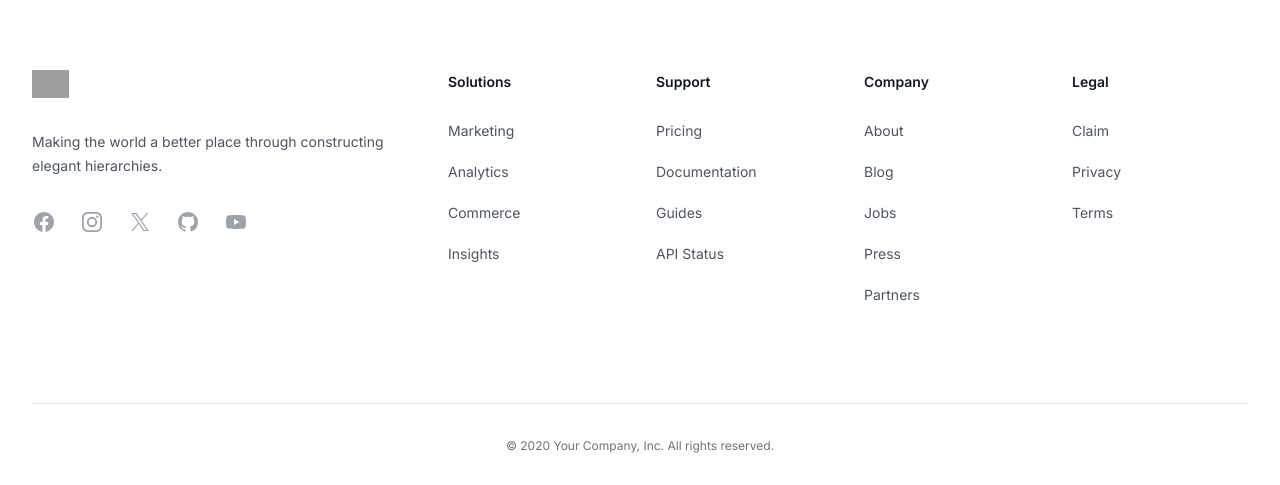
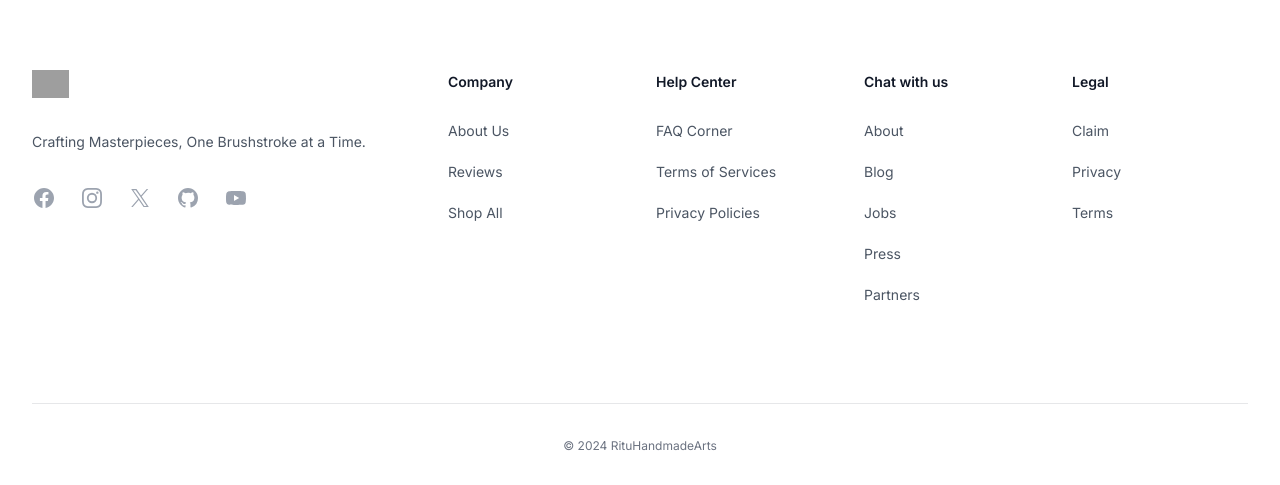
Before and after one commit to Rishav176/artwebsitev4, a Next.js app: page /about in a window 1280 px wide. Shown: the part 4658-5143 px from the top of the page. Built offline with nearby package versions, Linux system fonts and the light colour scheme; grey boxes are pictures that could not be loaded.

Commit message:
update footer

```diff
--- a/src/components/global/footer.jsx
+++ b/src/components/global/footer.jsx
@@ -1,15 +1,16 @@
+
 const navigation = {
     solutions: [
-      { name: 'Marketing', href: '#' },
-      { name: 'Analytics', href: '#' },
-      { name: 'Commerce', href: '#' },
-      { name: 'Insights', href: '#' },
+      { name: 'About Us', href: '#' },
+      { name: 'Reviews', href: '#' },
+      // { name: 'Commerce', href: '#' },
+      { name: 'Shop All', href: '#' },
     ],
     support: [
-      { name: 'Pricing', href: '#' },
-      { name: 'Documentation', href: '#' },
-      { name: 'Guides', href: '#' },
-      { name: 'API Status', href: '#' },
+      { name: 'FAQ Corner', href: '#' },
+      { name: 'Terms of Services', href: '#' },
+      { name: 'Privacy Policies', href: '#' },
+      // { name: 'API Status', href: '#' },
     ],
     company: [
       { name: 'About', href: '#' },
@@ -89,6 +90,7 @@ const navigation = {
   }
 
   export default function Footer() {
+    const currentYear = new Date().getFullYear();
     return (
       <footer className="bg-white " aria-labelledby="footer-heading">
         <h2 id="footer-heading" className="sr-only">
@@ -103,7 +105,7 @@ const navigation = {
                 alt="Company name"
               />
               <p className="text-sm leading-6 text-gray-600">
-                Making the world a better place through constructing elegant hierarchies.
+                Crafting Masterpieces, One Brushstroke at a Time.
               </p>
               <div className="flex space-x-6 ">
                 {navigation.social.map((item) => (
@@ -117,7 +119,7 @@ const navigation = {
             <div className="mt-16 grid grid-cols-2 gap-8 xl:col-span-2 xl:mt-0">
               <div className="md:grid md:grid-cols-2 md:gap-8">
                 <div>
-                  <h3 className="text-sm font-semibold leading-6 text-gray-900">Solutions</h3>
+                  <h3 className="text-sm font-semibold leading-6 text-gray-900">Company</h3>
                   <ul role="list" className="mt-6 space-y-4">
                     {navigation.solutions.map((item) => (
                       <li key={item.name}>
@@ -129,7 +131,7 @@ const navigation = {
                   </ul>
                 </div>
                 <div className="mt-10 md:mt-0">
-                  <h3 className="text-sm font-semibold leading-6 text-gray-900">Support</h3>
+                  <h3 className="text-sm font-semibold leading-6 text-gray-900">Help Center</h3>
                   <ul role="list" className="mt-6 space-y-4">
                     {navigation.support.map((item) => (
                       <li key={item.name}>
@@ -143,7 +145,7 @@ const navigation = {
               </div>
               <div className="md:grid md:grid-cols-2 md:gap-8">
                 <div>
-                  <h3 className="text-sm font-semibold leading-6 text-gray-900">Company</h3>
+                  <h3 className="text-sm font-semibold leading-6 text-gray-900">Chat with us</h3>
                   <ul role="list" className="mt-6 space-y-4">
                     {navigation.company.map((item) => (
                       <li key={item.name}>
@@ -170,7 +172,7 @@ const navigation = {
             </div>
           </div>
           <div className="mt-16 border-t border-gray-900/10 pt-8 sm:mt-20 lg:mt-24 ">
-            <p className="text-xs leading-5 text-gray-500 text-center">&copy; 2020 Your Company, Inc. All rights reserved.</p>
+            <p className="text-xs leading-5 text-gray-500 text-center">&copy; {currentYear} RituHandmadeArts</p>
           </div>
         </div>
       </footer>
```
